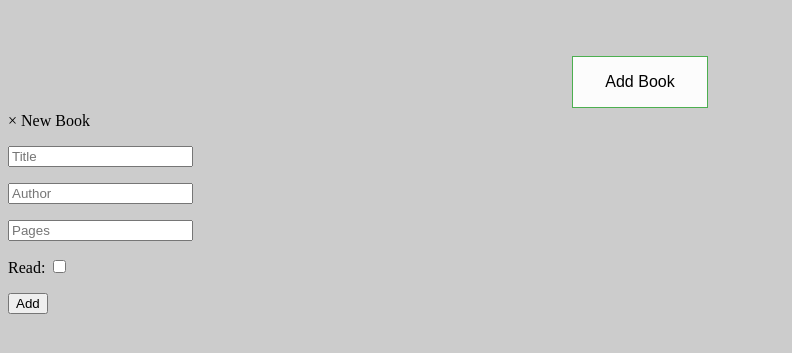
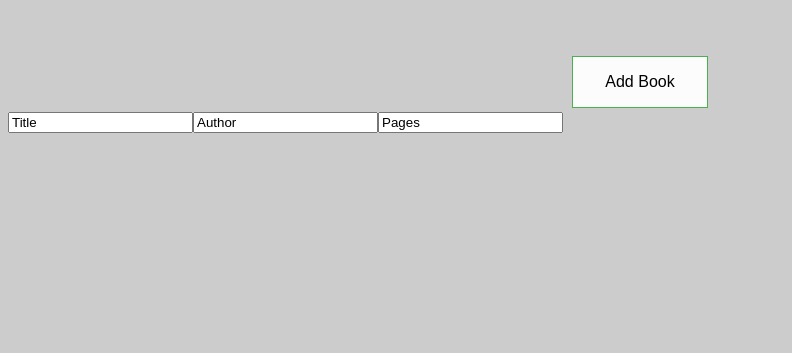
Before and after one commit to krisztianteller/LibaryPro, a plain HTML site: page index.html in a window 1280 px wide. Both pictures are taken after a click on the button "Add Book". Shown: the part 91-444 px from the top of the page, without its empty margins (0-792 px from the left). Drawn offline with Linux system fonts and the light colour scheme.

Commit message:
addbook function

```diff
--- a/index.html
+++ b/index.html
@@ -7,12 +7,13 @@
         <script src="main.js"></script>
     </head>
     <header>
+
         <h1>Simple Libary</h1>
         <div id= "Addbutton">
-            <button id="add">Add Book</button>
+            <button id="add" onclick= "addBook()">Add Book</button>
         </div>
-        <div id= "popUp">
-            <form id='form' action='main.js'>
+        <div id= "popUp" >
+            <!-- <form id='form' action='main.js'>
                 <span class="close">&times;</span>
                 <ledgend>New Book</ledgend>
                 <div id='textInput'>
@@ -24,10 +25,13 @@
                     <p><label >Read: </label><input type='checkbox' id='read' name='read' value='yes'></p>
                 </div>
                 <button type='submit' form='form' id='addBtn'>Add</button>
-            </form>
+            </form> -->
             </div>
 
         </div>
 
     </header>
+    <body>
+
+    </body>
 </html>
--- a/main.js
+++ b/main.js
@@ -1,27 +1,18 @@
-/*let libary = []
 
-function book(){
+function addBook() {
 
+    let newBook = document.createElement("DIV");
+    let title = document.createElement("INPUT");
+    let author = document.createElement("INPUT");
+    let pages = document.createElement("INPUT");
+    author.setAttribute("type", "text");
+    pages.setAttribute("type", "text");
+    title.setAttribute("type", "text");
+    title.value = "Title";
+    author.value = "Author"
+    pages.value = "Pages"
+    document.body.appendChild(newBook);
+    newBook.appendChild(title);
+    newBook.appendChild(author);
+    newBook.appendChild(pages);
 }
-
-function addBookToLibary(){
-
-}*/
-const addBtn = document.querySelector('#addBtn');
-addBtn.addEventListener('click', addBookToLibrary);
-
-const newBookBtn = document.querySelector('#newBtn');
-newBookBtn.addEventListener('click', () => popUpForm.style.display = 'block');
-
-const popUpForm = document.getElementById('popUp');
-const closePopUp = document.getElementsByTagName('span')[0];
-closePopUp.addEventListener('click', () => popUpForm.style.display = 'none');
-
-class Book {
-    constructor(title, author, pages, read) {
-        this.title = form.title.value;
-        this.author = form.author.value;
-        this.pages = form.pages.value + 'pg';
-        this.read = form.read.checked;
-    }
-}
```
